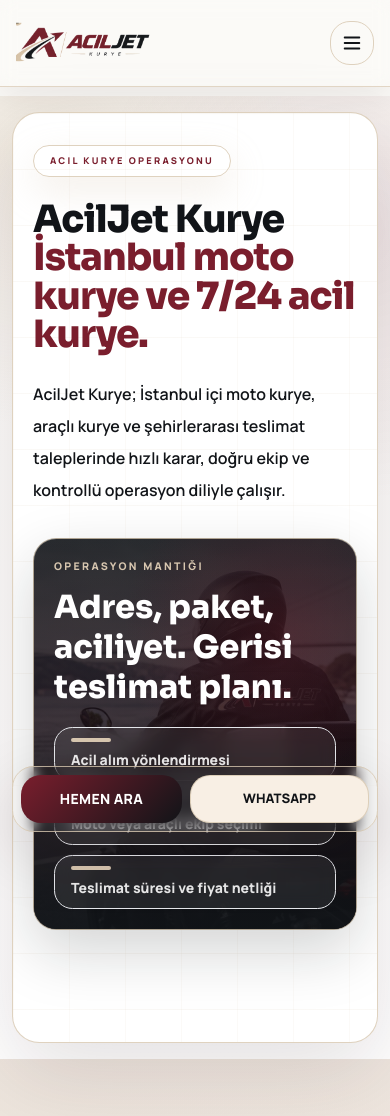
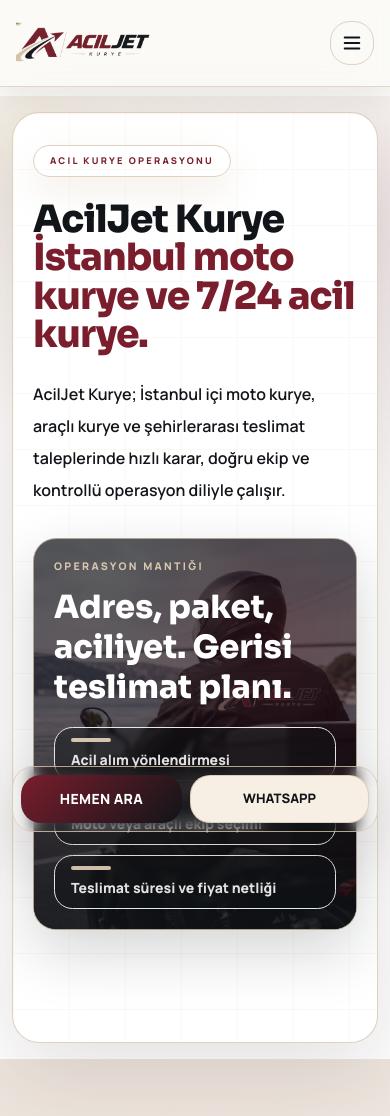
Before and after one commit to melikeebdkk/aciljet-kurye, a Next.js app: page / in a window 390 px wide. Shown: the top 1116 px of the page. Built offline with nearby package versions, Linux system fonts and the light colour scheme.

Commit message:
Improve mobile hero image visibility

```diff
--- a/components/Hero.tsx
+++ b/components/Hero.tsx
@@ -34,8 +34,8 @@
               sizes="(max-width: 1024px) calc(100vw - 2.5rem), 38vw"
               className="object-cover object-[62%_center]"
             />
-            <div className="absolute inset-0 bg-[linear-gradient(180deg,rgba(17,20,24,0.88)_0%,rgba(42,13,21,0.66)_48%,rgba(17,20,24,0.82)_100%)] lg:bg-[linear-gradient(90deg,rgba(17,20,24,0.88)_0%,rgba(42,13,21,0.72)_48%,rgba(17,20,24,0.42)_100%)]" />
-            <div className="absolute inset-0 bg-[radial-gradient(circle_at_78%_24%,rgba(122,30,45,0.30),transparent_42%),linear-gradient(180deg,rgba(17,20,24,0.12)_0%,rgba(17,20,24,0.72)_100%)]" />
+            <div className="absolute inset-0 bg-[linear-gradient(180deg,rgba(17,20,24,0.68)_0%,rgba(42,13,21,0.46)_48%,rgba(17,20,24,0.66)_100%)] lg:bg-[linear-gradient(90deg,rgba(17,20,24,0.74)_0%,rgba(42,13,21,0.54)_48%,rgba(17,20,24,0.24)_100%)]" />
+            <div className="absolute inset-0 bg-[radial-gradient(circle_at_78%_24%,rgba(122,30,45,0.20),transparent_42%),linear-gradient(180deg,rgba(17,20,24,0.04)_0%,rgba(17,20,24,0.56)_100%)]" />
             <div className="relative z-10 flex h-full flex-col justify-between">
               <div>
                 <p className="text-[0.66rem] font-extrabold uppercase tracking-[0.22em] text-[#d8c7b0] sm:text-xs sm:tracking-[0.24em]">Operasyon Mantığı</p>
@@ -43,7 +43,7 @@
               </div>
               <div className="mt-5 grid gap-2.5 sm:mt-8 sm:gap-3">
                 {["Acil alım yönlendirmesi", "Moto veya araçlı ekip seçimi", "Teslimat süresi ve fiyat netliği"].map((item) => (
-                  <div key={item} className="rounded-[1.15rem] border border-white/16 bg-white/[0.08] px-4 py-2.5 backdrop-blur sm:rounded-2xl sm:py-3">
+                  <div key={item} className="rounded-[1.15rem] border border-white/24 bg-[#111418]/45 px-4 py-2.5 backdrop-blur-[2px] sm:rounded-2xl sm:py-3">
                     <span className="mb-2 block h-1 w-10 rounded-full bg-[#d8c7b0]" />
                     <p className="text-sm font-extrabold text-white/90">{item}</p>
                   </div>
```
